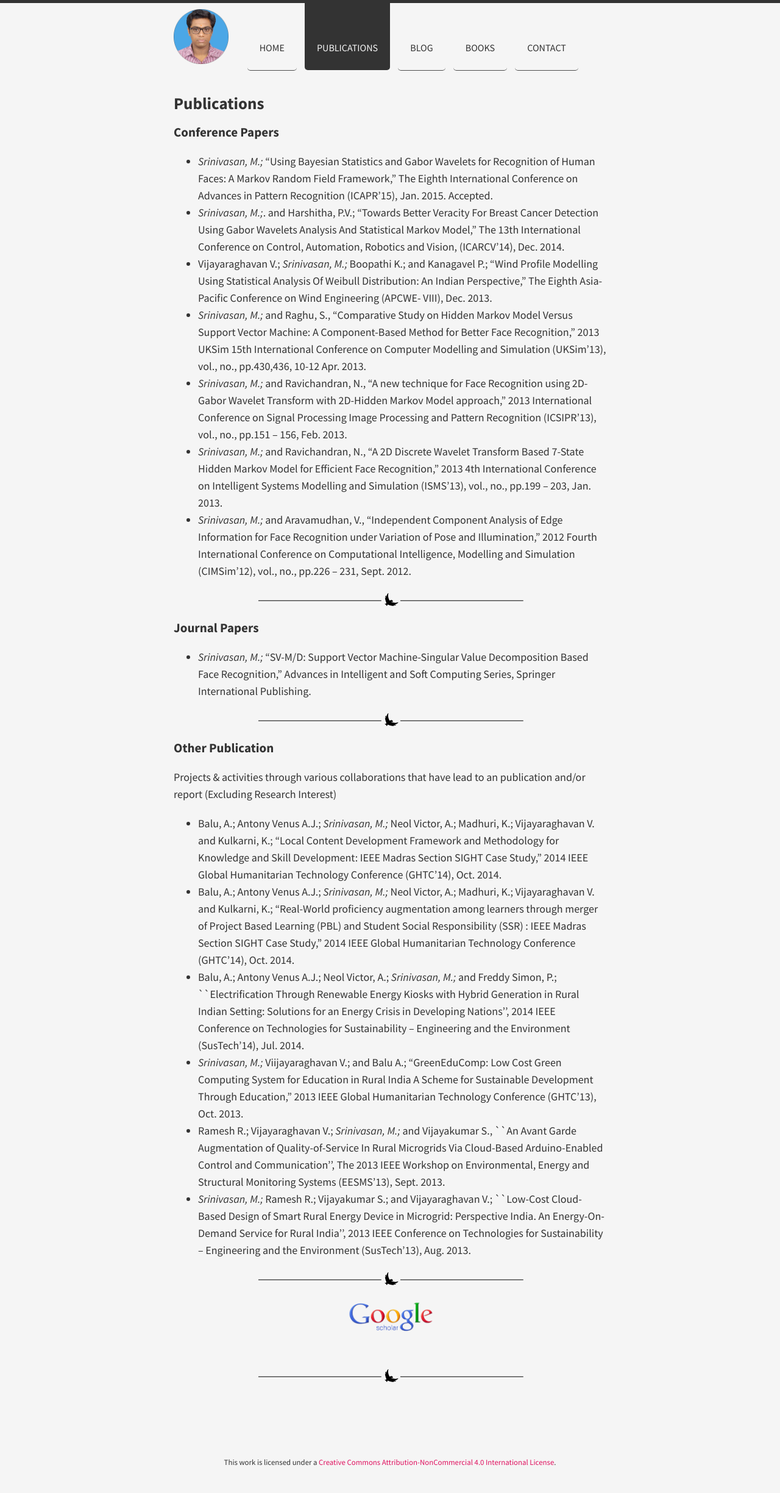
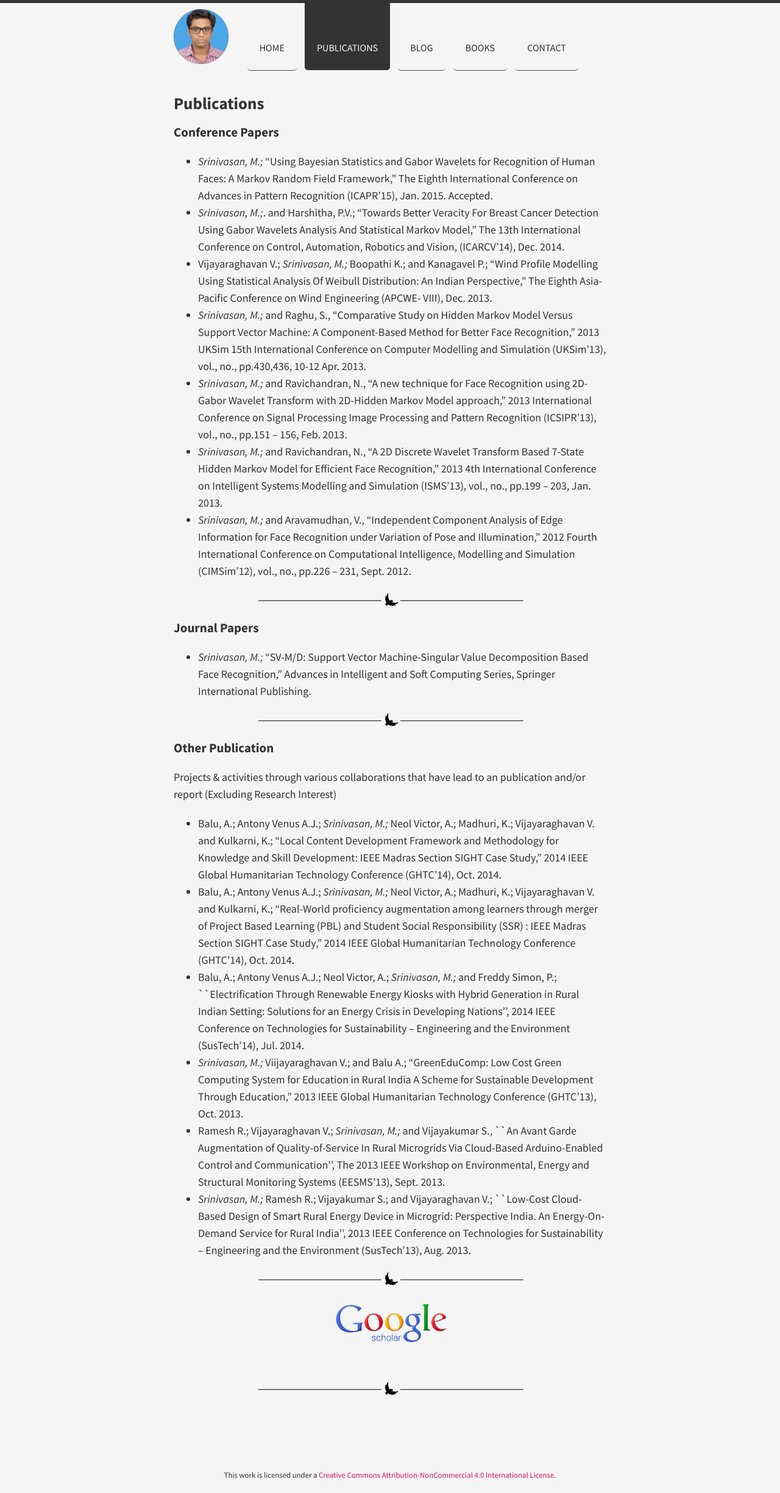
Before and after one commit to forkmsrini/forkmsrini.github.io-master, a Jekyll site: the page built from publications/index.md, in a window 1280 px wide. Shown: the whole page at 61% size. Built offline with Jekyll 4.4.1, drawn with Linux system fonts in a browser that asks for light colours; nearby versions of some CDN libraries; Markdown is read by kramdown in place of the engine named in the settings; before the commit the page ends 2428 px from its top, so only the background shows below that.

Commit message:
Update index.md

```diff
--- a/publications/index.md
+++ b/publications/index.md
@@ -36,7 +36,7 @@ Projects & activities through various collaborations that have lead to an public
 <div align="center">
 <table text-align="center">
 <tr>
-<td><a href='http://scholar.google.co.in/citations?user=MahZ6toAAAAJ&hl=en'><img src='/public/images/GoogleScholar.png' width='150' border='0'></a></td>
+<td><a href='http://scholar.google.co.in/citations?user=MahZ6toAAAAJ&hl=en'><img src='/public/images/GoogleScholar.png' width='200' border='0'></a></td>
 </tr>
 </table>
 </div>
```
